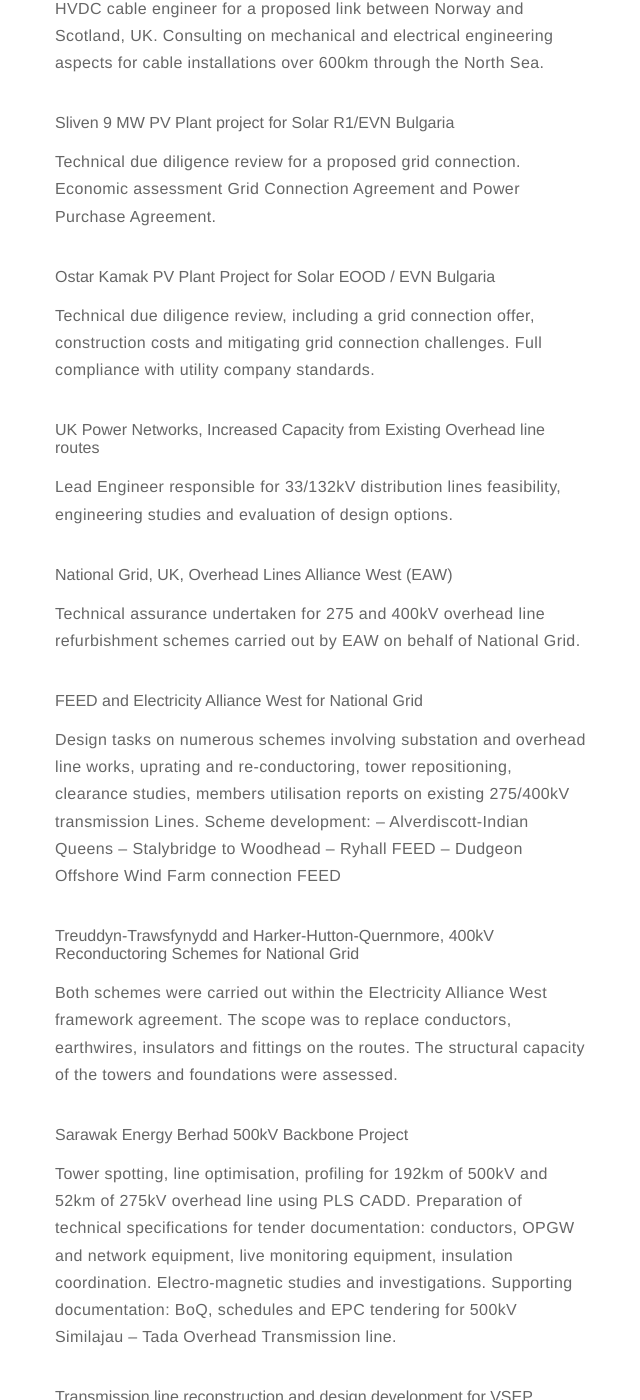
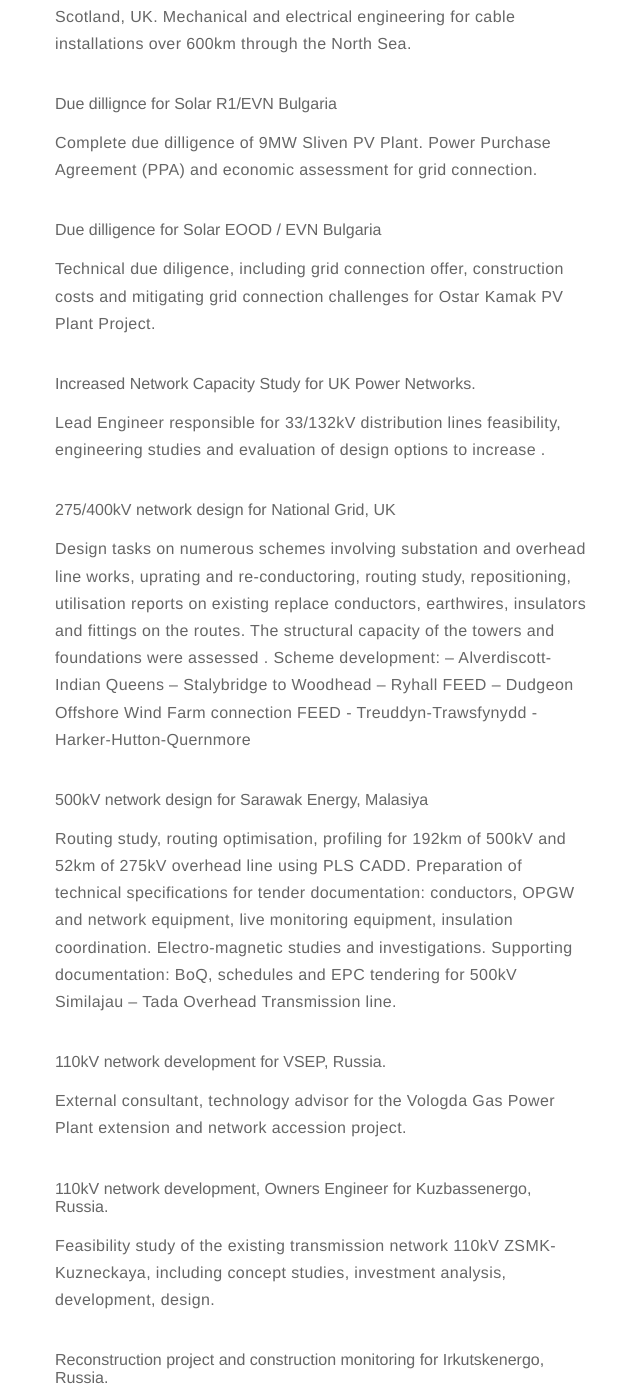
Before and after one commit to kryzhov/kryzhov.github.io, a Jekyll site: the page built from projects.html, in a window 1280 px wide and 1400 px high, scrolled down 3773 px. Shown: the whole window, without its empty margins (319-959 px from the left). Built offline with Jekyll 4.4.1, drawn with Linux system fonts in a browser that asks for light colours; some of the changed text lies outside the part shown.

Commit message:
Update 13-Project Commit

```diff
--- a/projects.html
+++ b/projects.html
@@ -13,7 +13,7 @@
                 <a class="url" href="{% if post.externalLink %}{{ post.externalLink }}{% else %}{{ site.url }}{{ post.url }}{% endif %}">
                 </a>
 
-                    Market Analysis and Report, Project Financing group <aside>May, 18</aside>
+                    Market Analysis, Project Financing Group <aside>May, 18</aside>
                     <p> Qualitative research for developments in Battery Energy
                     Storage Solutions. Comparative analysis of valuation approaches,
                     specifically focusing on synergy from co-locations with
@@ -45,7 +45,7 @@
                     equity and debt structuring with conventional and
                     participatory bonds.</p><br>
 
-                    Commodity Project. Ørsted, former Dong Energy <aside>April,17</aside>
+                    Commodity Supply Contracts Valuation, Ørsted / Dong Energy <aside>April,17</aside>
                 <p> Developed structural PDE / stochastic jump-diffusion
                     mean-reversion forecasting models WITH seasonality, storage and
                     other latent exogenous factors specific for the
@@ -74,120 +74,110 @@
                             <a class="url" href="{% if post.externalLink %}{{ post.externalLink }}{% else %}{{ site.url }}{{ post.url }}{% endif %}">
                             </a>
 
+                    132kV Owners Engineer for SSE
+                    <p>Owners Engineer for EPC due dillignce / technical assurance
+                        of 132kV-275kV distribution network reconstruction
+                        Beauly Knocknagael Farr Tomatin. </p><br>
 
-                    132kV network refurbishment for NEPCO, Jordan <aside>Sept,15</aside>
+                    132kV EPC due dilligence for NEPCO, Jordan <aside>Sept,15</aside>
                     <p> Lead engineer and project manager for due diligence
-                    review of £6mil EPC contract for power grid refurbishment .
+                     of £6mil EPC contract for 132kV network refurbishment.
                     </p><br>
 
                     132kV V-Route for Iberdrola and Scottish Power
                     <aside>May,15</aside>
-                    <p> Lead engineer and project manager for the V Route
-                        operational assessment. re-construction  design,
-                        As-built network modelling, civil, geotech and structural analysis,
-                        quantified risk analysis (QRA).
-                        The project comprised basics of environmental
-                        impact assessment and traffic management.</p><br>
+                    <p> Lead engineer and project manager for the 132kV network
+                    operational assessment. Conceptual approach, finite element analysis in
+                    civil, geotech and structural domains. Quantified
+                    risk analysis (QRA) for security of supply challanging investment decision.
+                    </p><br>
 
-                    275kV Foyer-Knognagael, Farigaig substation tie-inn for SSE
-                    <p>Lead Engineer and Project manager on all electrical, civil and structural design
-                    documents and drawings provided by the CDM contractor. Responsibilities include
-                    construction plans and schedule of works, stringing procedures in respect
-                    of their compliance to internal SSE procedures and specifications,
-                    relevant industry codes and standards, and Health and Safety regulations.</p><br>
+                    275kV netwrok due-dillignece / technical assurance for SSE
+                    <p>
+                    Owners Engineer for 275kV onshore 40km onshore wind power plant
+                    connection and transmission network: Foyer-Knognagael, Farigaig tie-inn.</p><br>
 
                     Mid&North Wales Wind Farms connections scheme for Iberdrola SP
-                    <p>Project manager and Lead Engineer for design and engineering support for
-                    planning approval, a development consent order (DCO), development, routing
-                    and design of 100km of new 132kV overhead line which includes trident,
-                    heavy duty wooden poles and L7 lattice towers.</p><br>
+                    <p>Project manager and Lead Engineer for concept design,
+                    development and engineering support for 100km of 132kV power plant connections.
+                    Routing study optimisation, utility representation, and
+                    design of 100km of new 132kV overhead line which including
+                    bespoke desing.</p><br>
 
-                    400kV Sellindge–Dungeness overhead line refurbishment, National Grid –
-                    <p>Owners Engineer on a preliminary design review for line refurbishment
-                    and construction of new towers as part of National Grid’s TP500 processes.</p><br>
+                    Due dillignece for Electricity Alliance (EAW) and National Grid.
+                    <p>Led and executed due dillignece and technical assurance
+                    for 275 and 400kV transmission network, over 20 projects completed
+                    within five years period.</p><br>
 
-                    220kV Akhaltsikhe-Batumi OHL, Georgia for AGL, GEG
-                    <p>Lead engineer responsible for parametric and insulation coordination
-                    studies including lightning performance, tower outline, insulators
-                    specification and OHL parameters optimisation. Assisted in overhead line
-                    routing study and developed scope of works, cost estimate, preliminary line
-                    design and tender documentation for construction of new 110kV and 220kV lines
-                    from the newly constructed hydropower stations rated at 175MW to 300MW.</p><br>
+                    400kV network reconstruction for National Grid.
+                    <p>Owners Engineer on a preliminary design review for
+                    400kV Sellindge–Dungeness transmission network.</p><br>
+
+                    220kV network concept for AGL and GEG, Georgia
+                    <p>Lead electrical engineer responsible for
+                        for construction of new transmission
+                        network from the newly constructed hydropower stations.
+                    Concept development, parametric study, system integration analysis,
+                    system coordination, lightning performance, tower outline,
+                    and other parameters optimisation.
+                    Routing study, cost estimate, EPC tendering support. </p><br>
 
                     220kV Devoll HydroPower project, Statkraft, Albania
-                    <p>As owner’s engineer for Statkraft for their Devoll HydroPower
+                    <p>Owners engineer for Statkraft for their Devoll HydroPower
                          project in Albania, carried out a design review of
-                         220kV overhead lines. Provided the design review and
-                         site support to the site team and issued design
-                         compliance certificates. Responsible for reviewing all
+                         220kV transmission network. Responsible for reviewing all
                          design documentation provided by the appointed designer.</p><br>
 
                     275/400kV Route uprating for Barking Power Ltd
-                    <p>Desktop analysis of an identified 400kV cable and
-                        overhead route, with the studies focused on a
-                        constraining point on the crossing of the Thames
-                        Gateway Development site. Provided a feasibility
-                        analysis of the existing 275kV transmission line to
-                        determine if the circuit could be uprated to transport
-                        the entire generating capacity of Barking Power Station
-                        up to a maximum export capacity of 1.8 GW.  This involved
-                        upgrading existing conductors, voltage uprating and other
-                        possible options on potential route uprating.</p><br>
+                    <p>Conceptual desktop analysis of a 400kV cable and
+                    overhead network, focusing on enabling a connection from
+                    a new power generation unit of Barking Power Station
+                    up to a maximum export capacity of 1.8 GW. Feasibility
+                    analysis of various connection options.</p><br>
 
                     Wylfa 400kV Cable crossing, UK National Grid
-                    <p>Project manager and cable engineer (mechanical and
-                        electrical aspects) for the feasibility study of a
-                        400kV cable crossing through the Menai Strait and
-                        Britannia Bridge. Responsible for the conceptual design,
-                         options development, pre-engineering and completion of
-                         feasibility studies including cost benchmarking.</p><br>
+                    <p>Project manager and cable engineer for the feasibility
+                    study of a 400kV cable crossing across the Menai Strait and
+                    Britannia Bridge. Conceptual design, options development,
+                    pre-engineering and cost benchmarking.</p><br>
 
                     NorthConnect HVDC interconnector (Scotland–Norway) for North Connect
-                    <p>HVDC cable engineer for a proposed link between
-                        Norway and Scotland, UK. Consulting on mechanical and
-                        electrical engineering aspects for cable installations
-                        over 600km through the North Sea.</p><br>
+                    <p>HVDC cable engineer for a proposed link between Norway
+                    and Scotland, UK. Mechanical and electrical engineering
+                    for cable installations over 600km through the North Sea.</p><br>
 
-                    Sliven 9 MW PV Plant project for Solar R1/EVN Bulgaria
-                    <p>Technical due diligence review for a proposed grid
-                        connection. Economic assessment Grid Connection
-                        Agreement and Power Purchase Agreement.</p><br>
+                    Due dillignce for Solar R1/EVN Bulgaria
+                    <p>Complete due dilligence of 9MW Sliven PV Plant.
+                    Power Purchase Agreement (PPA) and  economic assessment for grid connection.</p><br>
 
-                    Ostar Kamak PV Plant Project for Solar EOOD / EVN Bulgaria
-                    <p>Technical due diligence review, including a
-                        grid connection offer, construction costs and mitigating
-                        grid connection challenges. Full compliance with
-                        utility company standards.</p><br>
+                    Due dilligence for Solar EOOD / EVN Bulgaria
+                    <p>Technical due diligence, including grid connection offer,
+                    construction costs and mitigating grid connection challenges
+                    for Ostar Kamak PV Plant Project.</p><br>
 
-                    UK Power Networks, Increased Capacity from Existing Overhead line routes
+                    Increased Network Capacity Study for UK Power Networks.
                     <p>Lead Engineer responsible for 33/132kV distribution lines feasibility,
-                    engineering studies and evaluation of design options.</p><br>
+                    engineering studies and evaluation of design options to increase .</p><br>
 
-                    National Grid, UK, Overhead Lines Alliance West (EAW)
-                    <p>Technical assurance undertaken for 275 and 400kV
-                        overhead line refurbishment schemes carried out
-                        by EAW on behalf of National Grid.</p><br>
+                    275/400kV network design for National Grid, UK
+                    <p>Design tasks on numerous schemes involving substation and overhead
+                    line works, uprating and re-conductoring, routing study,
+                    repositioning, utilisation reports on existing
 
-                    FEED and Electricity Alliance West for National Grid
-                    <p>Design tasks on numerous schemes involving substation
-                        and overhead line works, uprating and re-conductoring,
-                        tower repositioning, clearance studies, members
-                        utilisation reports on existing 275/400kV transmission
-                        Lines. Scheme development:
+                    replace conductors, earthwires, insulators and fittings
+                    on the routes. The structural capacity of the towers
+                    and foundations were assessed
+
+                    . Scheme development:
                     ‒	Alverdiscott-Indian Queens
                     ‒	Stalybridge to Woodhead
                     ‒	Ryhall FEED
-                    ‒	Dudgeon Offshore Wind Farm connection FEED </p><br>
+                    ‒	Dudgeon Offshore Wind Farm connection FEED
+                    -   Treuddyn-Trawsfynydd
+                    -   Harker-Hutton-Quernmore </p><br>
 
-                    Treuddyn-Trawsfynydd and Harker-Hutton-Quernmore, 400kV Reconductoring Schemes for National Grid
-                    <p>Both schemes were carried out within the Electricity
-                        Alliance West framework agreement. The scope was to
-                         replace conductors, earthwires, insulators and fittings
-                         on the routes. The structural capacity of the towers
-                         and foundations were assessed.</p><br>
-
-                    Sarawak Energy Berhad 500kV Backbone Project
-                    <p>Tower spotting, line optimisation, profiling for
+                    500kV network design for Sarawak Energy, Malasiya
+                    <p>Routing study, routing optimisation, profiling for
                         192km of 500kV and 52km of 275kV overhead line using
                         PLS CADD. Preparation of technical specifications for
                         tender documentation: conductors, OPGW and network
@@ -197,17 +187,14 @@
                         tendering for 500kV Similajau – Tada Overhead
                         Transmission line.</p><br>
 
-                    Transmission line reconstruction and design development for VSEP, Vologda, Russia.
-                    <p>30km 110kV, double circuit overhead line Centralnaya 1,2.
-                         Part of the Vologda Gas Power Plant extension and
-                         network accession project.</p><br>
+                    110kV network development for VSEP, Russia.
+                    <p>External consultant, technology advisor for the Vologda
+                    Gas Power Plant extension and network accession project.</p><br>
 
-                    Transmission line reconstruction and on-site monitoring
-                    for Kuzbassenergo, Russia.
-                    <p>Assessment of feasibility (design and constructability)
-                        of 25km 110kV, double circuit overhead line ZSMK-Kuzneckaya.
-                        Development of project design documents under joint
-                        implementation requirements.</p><br>
+                    110kV network development, Owners Engineer for Kuzbassenergo, Russia.
+                    <p>Feasibility study of the existing transmission network 110kV
+                    ZSMK-Kuzneckaya, including concept studies, investment analysis,
+                    development, design.</p><br>
 
                     Reconstruction project and construction monitoring for Irkutskenergo, Russia.
                     <p>The option appraisal looked at the positive and
@@ -231,13 +218,7 @@
                         bill of quantities and cost estimates.</p><br>
 
                     Reconstruction project and for Permenergo, Russia.
-                    <p>Assessment of feasibility (design and constructability)
-                        of 30km 110kV, double circuit overhead line S/S
-                        Perm-TEC6. Project design development. Preparing bill of
-                         materials, assessment, technical studies, cost
-                         estimates. Conductor tests test developed to
-                         investigate potential failures due to impropriate
-                         installation procedures.</p>
+                    <p>Assessment of feasibility (design and constructability) of 30km 110kV, double circuit overhead line S/S Perm-TEC6. Project design development. Preparing bill of materials, assessment, technical studies, cost estimates. Conductor tests test developed to investigate potential failures due to impropriate installation procedures.</p>
 
         {% endif %}
     {% endfor %}
```
Also changed, not shown: assets/images/favicon/favicon-1024.png (added), 3 other files.
